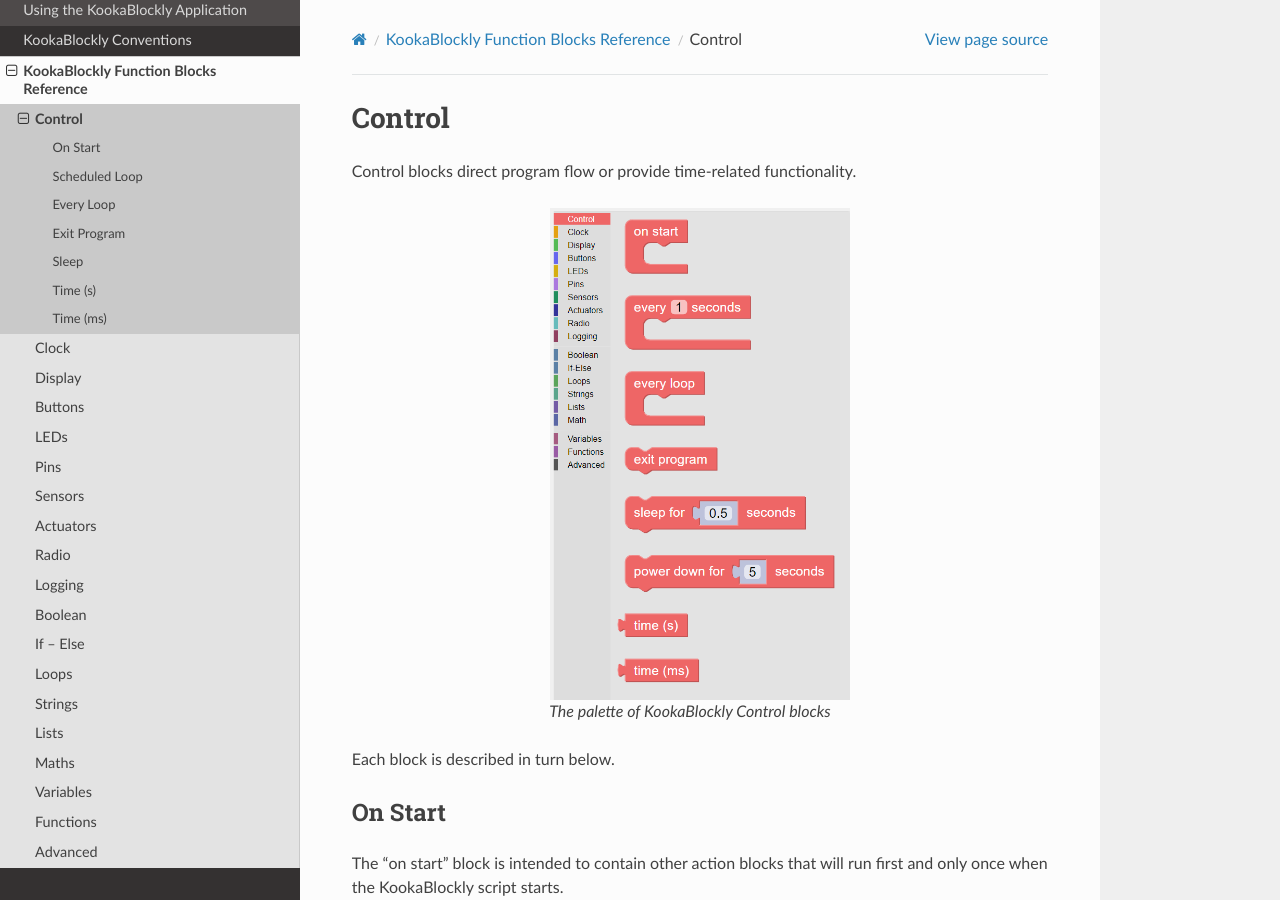
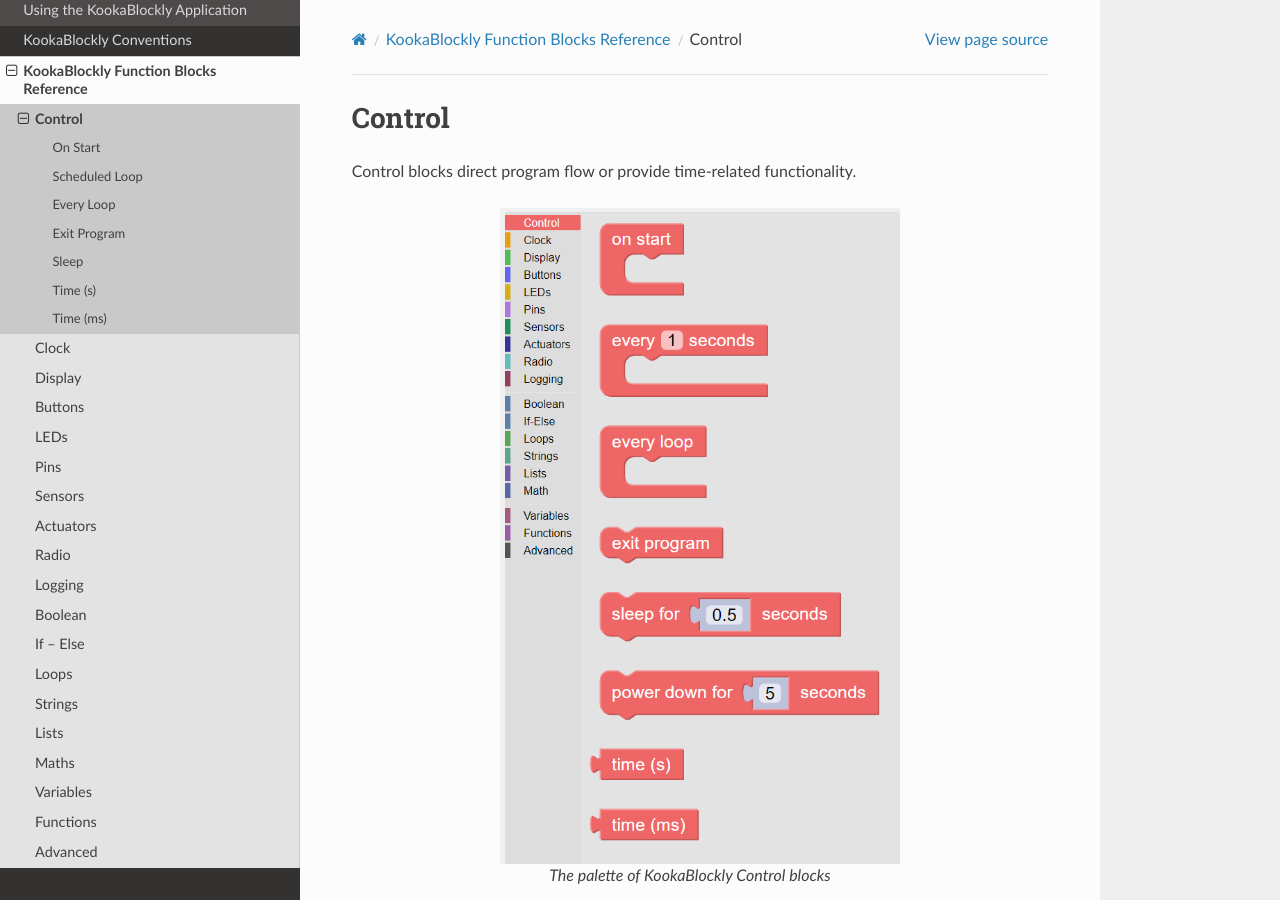
Before and after one commit to TDStrasser/KookaBlockly-Reference, a Sphinx documentation site: the page built from docs/source/control.rst, in a window 1280 px wide and 900 px high. Built offline with Sphinx 7.4.7 and the Read the Docs theme 2.0.0, drawn with Linux system fonts in a browser that asks for light colours.

Commit message:
Adjusting palette image format

```diff
--- a/docs/source/buttons.rst
+++ b/docs/source/buttons.rst
@@ -7,7 +7,7 @@
 These buttons are coloured ``A`` red, ``B`` green, ``C`` blue, and ``D`` yellow.
 
 .. figure:: images/kberry-front-photo.png
-   :width: 300
+   :width: 400
    :align: center
 
    Kookaberry - front view
--- a/docs/source/control.rst
+++ b/docs/source/control.rst
@@ -5,7 +5,7 @@
 Control blocks direct program flow or provide time-related functionality.
 
 .. figure:: images/control-palette.png
-   :width: 300
+   :width: 400
    :align: center
 
    The palette of KookaBlockly Control blocks
--- a/docs/source/display.rst
+++ b/docs/source/display.rst
@@ -5,7 +5,7 @@
 Display blocks control what appears on the Kookaberry's display.
 
 .. figure:: images/display-palette.png
-   :width: 300
+   :width: 400
    :align: center
 
    The palette of KookaBlockly Display blocks
--- a/docs/source/leds.rst
+++ b/docs/source/leds.rst
@@ -9,7 +9,7 @@
 In addition, support is provided for NeoPixel RGB LEDs.
 
 .. figure:: images/leds-palette.png
-   :width: 300
+   :width: 400
    :align: center
 
    The palette of KookaBlockly LED blocks
--- a/docs/source/pins.rst
+++ b/docs/source/pins.rst
@@ -15,7 +15,7 @@
 
 
 .. figure:: images/pins-palette.png
-   :width: 300
+   :width: 400
    :align: center
 
    The palette of KookaBlockly Pins blocks
```
